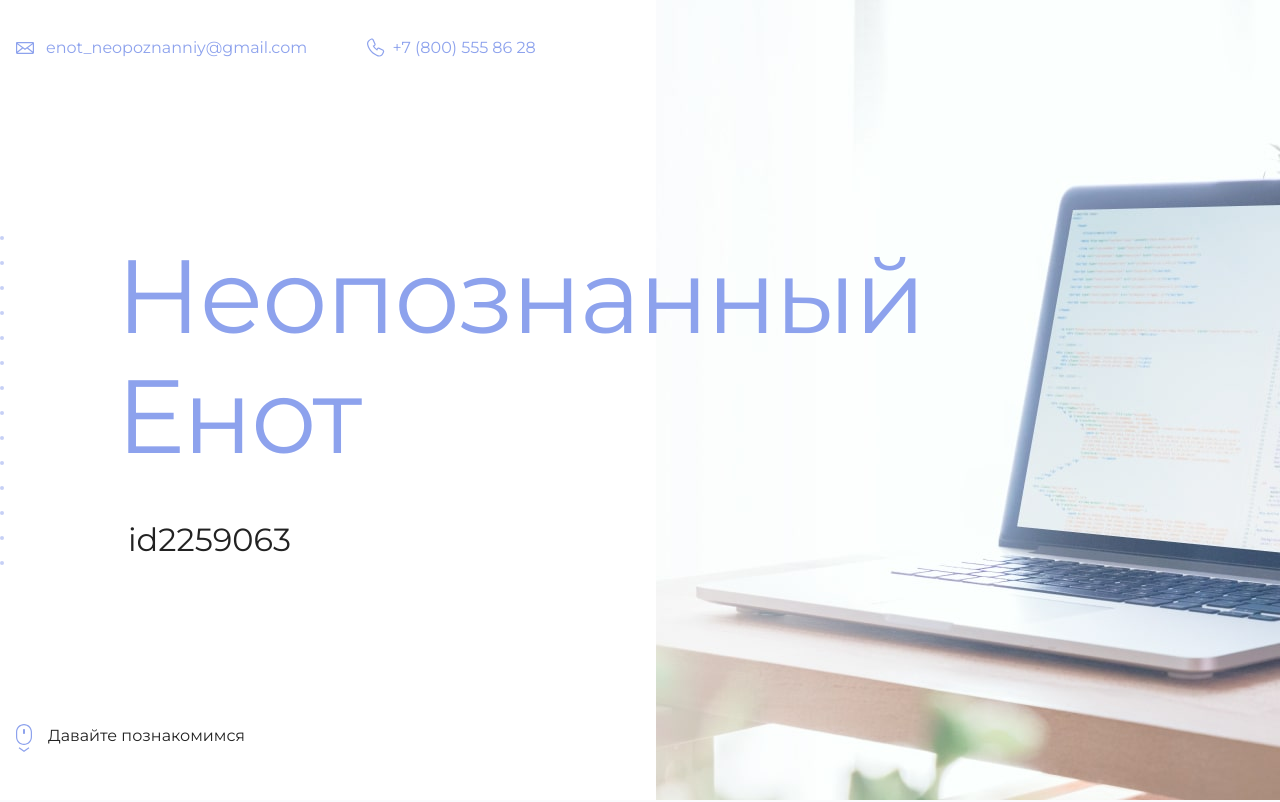
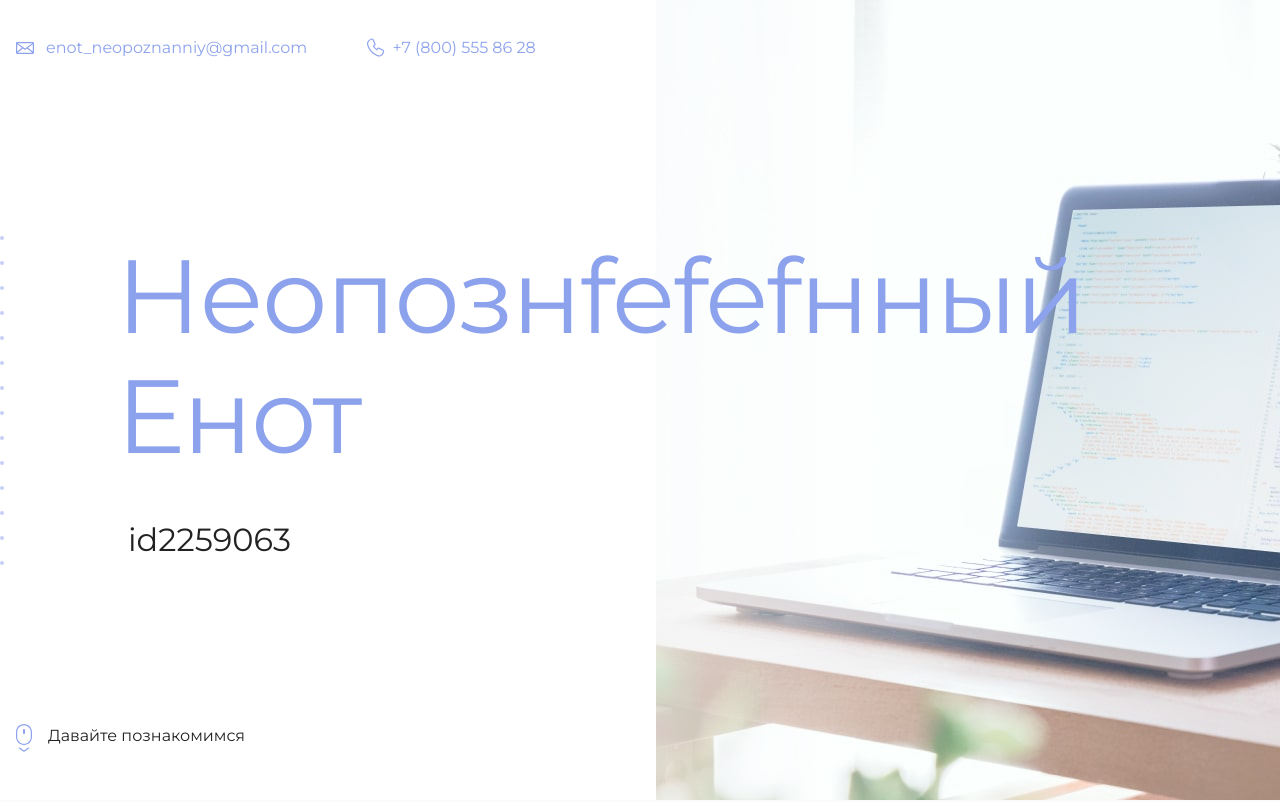
Before and after one commit to do6roetyro/dobroeytro, a plain HTML site: page index.html in a window 1280 px wide. Shown: the top 802 px of the page. Drawn offline with Linux system fonts and the light colour scheme.

Commit message:
Update index.html

```diff
--- a/index.html
+++ b/index.html
@@ -18,7 +18,7 @@
     <main>
       <section class="hero-image">
         <div class="container">
-          <h1 class="heading">Неопознанный Енот</h1>
+          <h1 class="heading">Неопознfefefнный Енот</h1>
           <p>id2259063</p>
         </div>
       </section>
```
